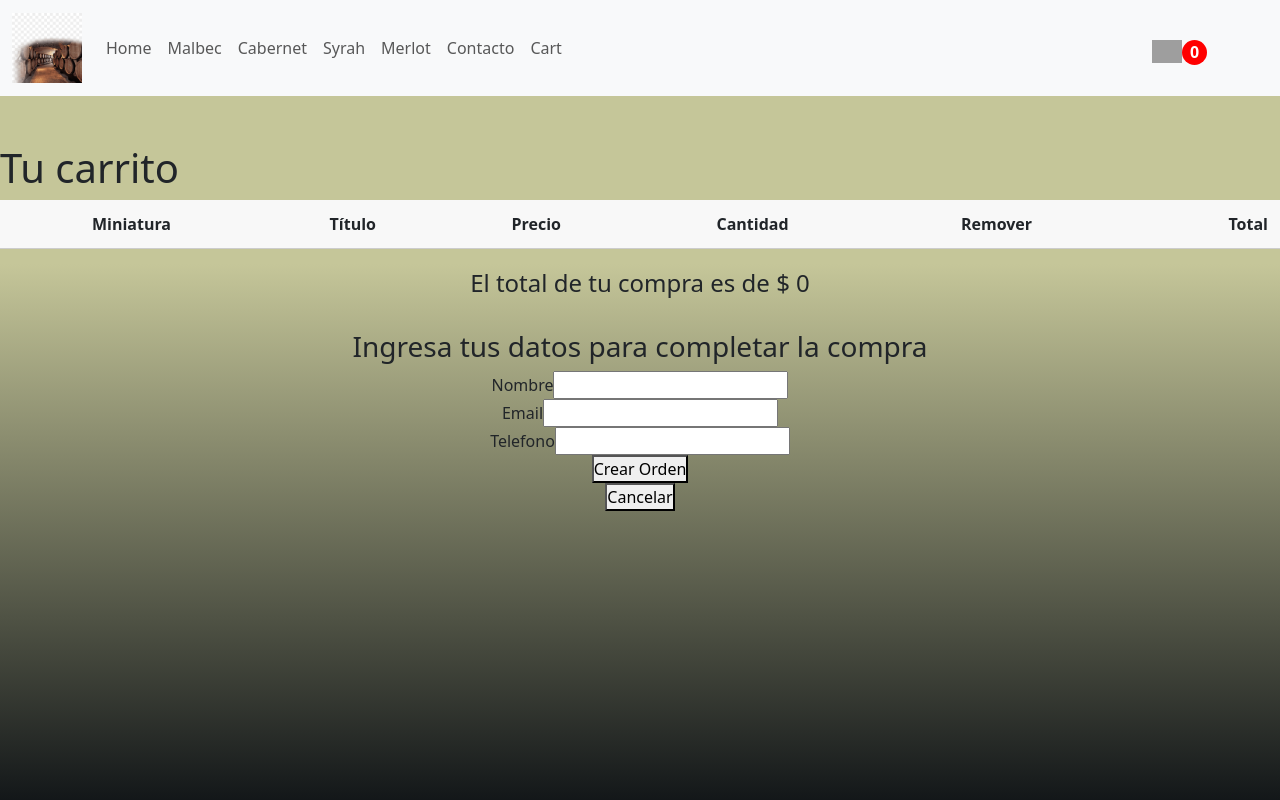
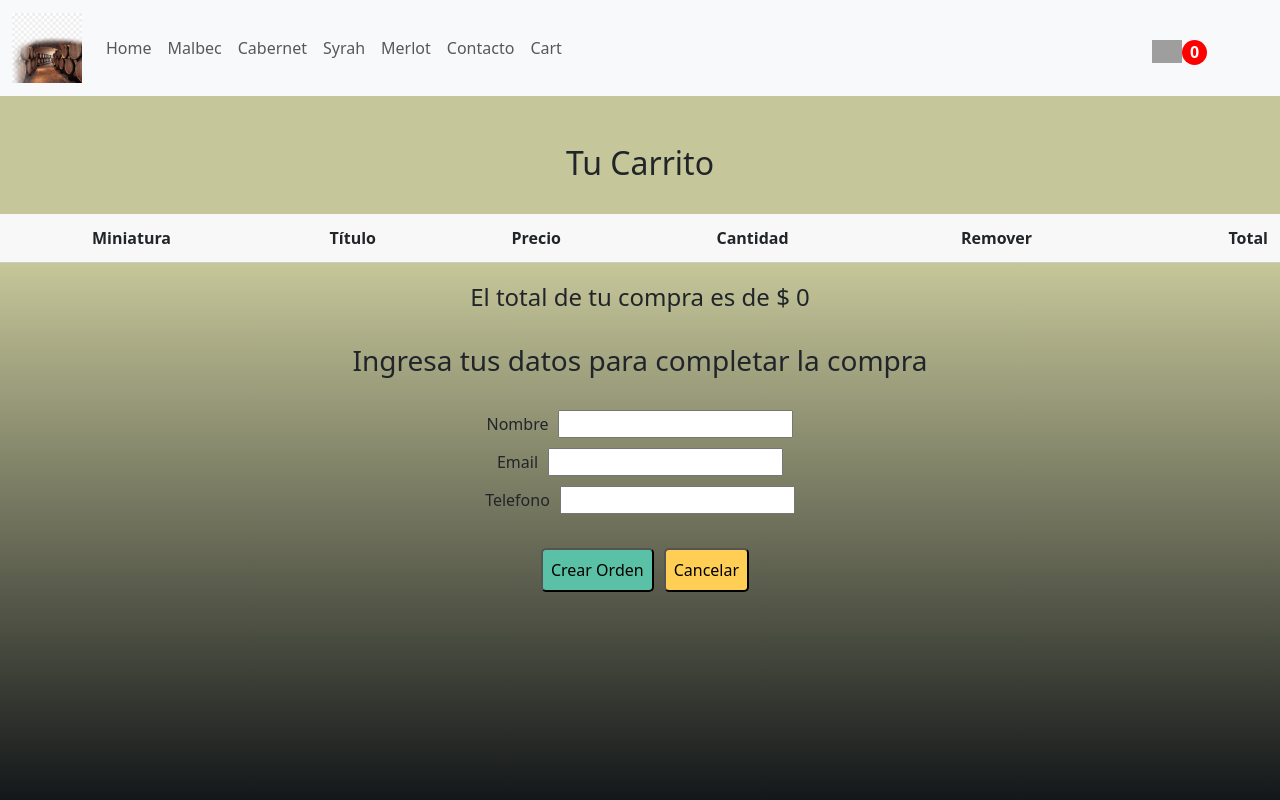
Before and after one commit to ArnoldoMauro/react-mauro-07, a React (Create React App) app: page /cart in a window 1280 px wide. Built offline with nearby package versions, Linux system fonts and the light colour scheme; grey boxes are pictures that could not be loaded.

Commit message:
commit 20-4-2023

```diff
--- a/src/App.css
+++ b/src/App.css
@@ -18,14 +18,12 @@ body {
 .ancho {
   width: 80%;
   height: 70px;
-  /* background-color: red; */
   margin: auto;
 }
 
 .logo {
   width: 20%;
   height: 50px;
-  /* background-color: cornflowerblue;  */
   padding-top: 15px;
   float: left;
   box-sizing: border-box;
--- a/src/components/CartContainer/CartContainer.jsx
+++ b/src/components/CartContainer/CartContainer.jsx
@@ -11,6 +11,7 @@ function CartContainer() {
     const context = useContext(cartContext);
     const cart = context.cart;
     const getPriceInCart = context.getPriceInCart;
+    const removeItem = context.removeItem;
     const navigateTo = useNavigate();
 
 
@@ -27,10 +28,10 @@ function CartContainer() {
     // clearCart()
   }
 
-
 // ------------------------------------
 return (
-  <> <h1>Tu carrito</h1>
+  <> <h2 className="title-center">Tu Carrito</h2>
+    <br></br>
     <table className="cartList">
       <thead className="cartList_head">
         <tr className="cartList_row">
@@ -73,10 +74,6 @@ return (
 
     <FormCheckout onCheckout={handleCheckout}/>
 
-
-    {/* <div className="container_btn">
-      <Button color="lightblue" onPress={handleCheckout}>Finalizar compra</Button>
-    </div> */}
   </>
   );
   }
--- a/src/components/CartContainer/FormCheckout.jsx
+++ b/src/components/CartContainer/FormCheckout.jsx
@@ -18,7 +18,7 @@ export default function FormCheckout({onCheckout}){
     }
 
     function onSubmit(evt){
-      evt.PreventDefault();
+      evt.preventDefault();
       onCheckout(userData);
     }
 
@@ -34,9 +34,10 @@ export default function FormCheckout({onCheckout}){
     return (
       <>
         <h3 className="title-center">Ingresa tus datos para completar la compra</h3>
+        <br></br>
         <form style={{ display: 'flex', flexDirection: 'column', alignItems: 'center' }}>
-          <div className='form-group'>
-            <label className='label-input'>Nombre</label>
+          <div className='form-group' style={{ marginBottom: '10px' }}>
+            <label className='label-input' style={{ marginRight: '10px' }}>Nombre</label>
             <input
               value={userData.username}
               name="username"
@@ -46,8 +47,8 @@ export default function FormCheckout({onCheckout}){
               />
           </div>
 
-          <div className='form-group'>
-            <label className='label-input'>Email</label>
+          <div className='form-group' style={{ marginBottom: '10px' }}>
+            <label className='label-input' style={{ marginRight: '10px' }}>Email</label>
             <input
               value={userData.email}
               name="email"
@@ -57,8 +58,8 @@ export default function FormCheckout({onCheckout}){
               />
           </div>
 
-          <div className='form-group'>
-            <label className='label-input'>Telefono</label>
+          <div className='form-group' style={{ marginBottom: '10px' }}>
+            <label className='label-input' style={{ marginRight: '10px' }}>Telefono</label>
             <input
               value={userData.phone}
               name="phone"
@@ -67,15 +68,16 @@ export default function FormCheckout({onCheckout}){
               onChange={handleInputChange}
               />
           </div>
+          <br></br>
+          <div style={{ display: "flex", justifyContent: "space-between" }}>
+            <button onClick={onSubmit} type="submit" style={{ borderRadius: "5px", backgroundColor: "#5bc1a6", marginLeft: "10px", padding: 8 }}>
+              Crear Orden
+            </button>
 
-          <button onClick={onSubmit} type="submit">
-            Crear Orden
-          </button>
-
-          <button onClick={clearFormData}>
-            Cancelar
-          </button>
-
+            <button onClick={clearFormData} style={{ borderRadius: "5px", backgroundColor: "#ffce55", marginLeft: "10px", padding: 8 }}>
+              Cancelar
+            </button>
+          </div>
         </form>
       </>
     )
--- a/src/components/Checkout.jsx
+++ b/src/components/Checkout.jsx
@@ -7,7 +7,7 @@ function Checkout() {
     <div>
       <h2>Gracias por tu compra</h2>
       <br></br>
-      <h4>Tu compra se realizó correctamente. Tu ticket es: {orderId}</h4>
+      <h4>Tu compra se realizó correctamente. Tu ticket es: { orderId }</h4>
     </div>
   )
 }
--- a/src/components/Item.jsx
+++ b/src/components/Item.jsx
@@ -22,11 +22,9 @@ function Item({id, title, imagen, price, category, stock, offer}) {
 
   return (
     <Link to={`/detail/${id}`}>
-      <div className="item-card"
+      <div className="item-card centered-card"
         id={id}>
-        {/* <button onClick={handleFavorite} className={classNameFavorite}>
-         ♥
-        </button> */}
+
         <div className='item-card_img'>
           <img className={stock === 0 && "disabled"} src={imagen} alt="Imagen del producto" />
         </div>
@@ -36,7 +34,7 @@ function Item({id, title, imagen, price, category, stock, offer}) {
           <h4>{title}</h4>
           <small style={{ color: "blue" }}>{category}</small>
           <br></br>
-          <h4>{price}</h4>
+          <h4>$ {price}</h4>
         </div>
 
         <div className='item-card_detail'>
--- a/src/css/item.css
+++ b/src/css/item.css
@@ -20,10 +20,9 @@ a{
     padding-bottom: 25px;
     height: 450px;
     width: 300px;
-    border-radius: 4px;
+    border-radius: 8px;
     box-shadow: 0px 0px 3px;
-    /* background-color: rgb(189, 187, 187); */
-    background-color: #fff;
+    background-color: #989fa7;
     overflow: hidden;
     transition: all 0.20s;
     cursor: pointer;
@@ -64,7 +63,6 @@ img.disabled{
 }
 .item-card_detail{
     height: 100px;
-    /* padding: 12px 8px; */
     display: none;
     padding: 10px;
     color: black;
```
